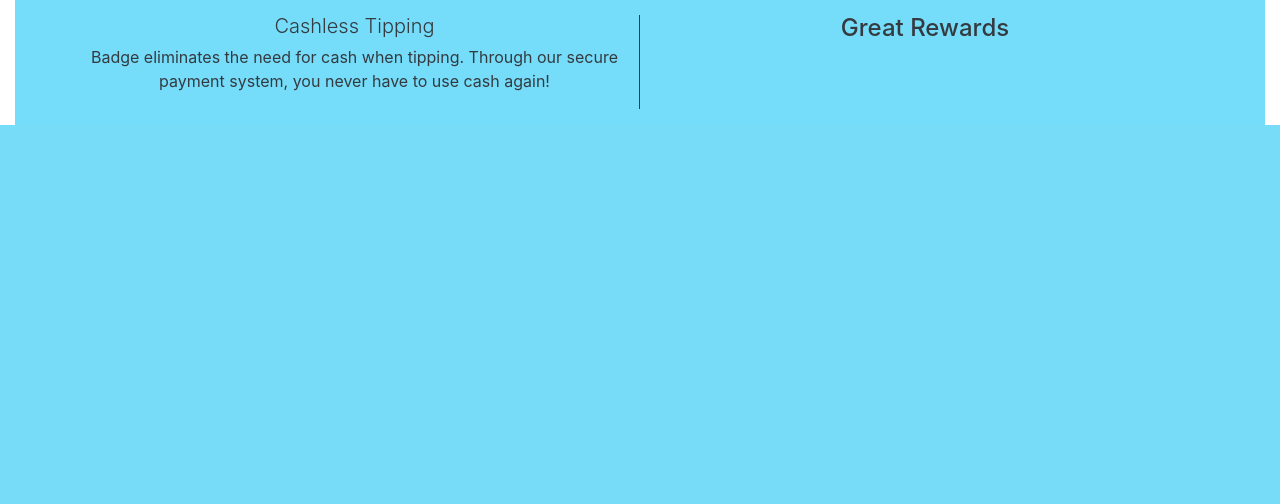
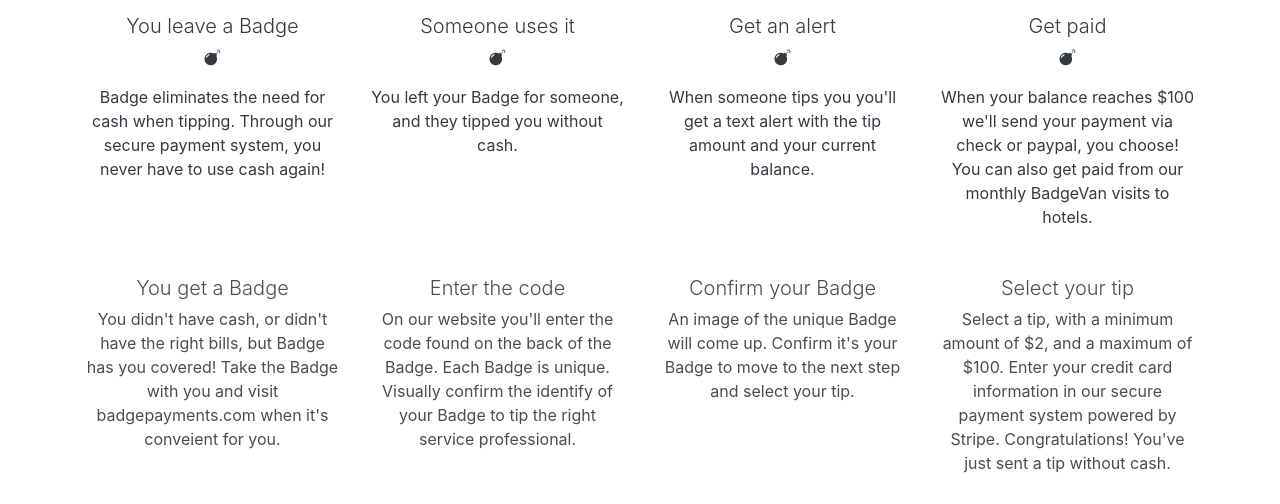
Before and after one commit to nicolehomeier/badge, a PHP site: page / in a window 1280 px wide. Shown: the part 747-1251 px from the top of the page. Before the commit the page ends 872 px from the top, so only its background shows below. Run offline with PHP 8.4, Linux system fonts and the light colour scheme; some libraries are stand-ins or nearby versions.

Commit message:
added sections

```diff
--- a/badge.css
+++ b/badge.css
@@ -1,3 +1,7 @@
+.navbar-nav > li{
+	padding-left: 30px;
+	padding-right: 30px;
+}
 
 body{
   color: rgba(0,0,0,0.7);
@@ -8,12 +12,18 @@ body{
   	url('assets/nik-lanus-41808.jpg') 0% 0%/cover no-repeat
 }
 
+#request {
+  background: linear-gradient(rgba(255,255,255,.7), rgba(255,255,255,0)),
+  	url('assets/aidan-bartos-313782.jpg') 0% 0%/cover no-repeat
+}
+
 .fill-viewport {
   	min-height: 85vh;
 }
 
-#info1{
-		background-color: rgb(117,221,249);
+#how1{
+		text-color: rgb(117,221,249,.8);
+		/* box-shadow: 10px 10px 5px #888888; */
 	}
 
 .badge-blue{
@@ -21,5 +31,6 @@ body{
 }
 
 .bd-right{
+	border-color: rgb(117,221,249,.8);
 	border-right: 1px solid;
 }
--- a/index.html
+++ b/index.html
@@ -7,6 +7,7 @@
 
     <!-- Bootstrap CSS -->
     <link rel="stylesheet" href="https://maxcdn.bootstrapcdn.com/bootstrap/4.0.0-beta/css/bootstrap.min.css" integrity="sha384-/Y6pD6FV/Vv2HJnA6t+vslU6fwYXjCFtcEpHbNJ0lyAFsXTsjBbfaDjzALeQsN6M" crossorigin="anonymous">
+    <link rel="stylesheet" href="https://maxcdn.bootstrapcdn.com/font-awesome/4.5.0/css/font-awesome.min.css">
     <link rel='stylesheet' type='text/css' href='badge.css'>
   </head>
   <body>
@@ -18,8 +19,8 @@
       <span class="navbar-toggler-icon"></span> -->
         <div class="collapse navbar-collapse justify-content-center" id="navbarNav">
           <ul class="navbar-nav">
-            <li class="nav-item"><a class="nav-link" href="#">About</a></li>
-            <li class="nav-item"><a class="nav-link" href="#">FAQ</a></li>
+            <li class="nav-item"><a class="nav-link" href="#">Tip a Badge</a></li>
+            <li class="nav-item"><a class="nav-link" href="#">How it Works</a></li>
             <li class="nav-item"><a class="nav-link" href="#">Request Badges</a></li>
           </ul>
         </div>
@@ -28,9 +29,9 @@
        <section id="intro">
          <div class="container">
           <div class="row fill-viewport align-items-center">
-            <div class="col-12">
-              <h1 class="badge-blue">Scan a Badge</h1>
-              <p>Enter the code found on your Badge below. You'll have a chance to confirm your unique Badge on the next screen.</p>
+            <div class="col-12 col-md-6">
+              <h1 class="badge-blue">Tip with a Badge</h1>
+              <p>Enter the code on your Badge below. You'll confirm your unique Badge on the next screen.</p>
                 <form id="codeinput" class="form-inline">
                   <div class="form-group mx-sm-3">
                     <label for="InputBadgeCode"></label>
@@ -46,21 +47,74 @@
         </div>
        </section>
 
-       <section id="info1" class="text-dark">
+       <section id="how1" class="text-dark">
         <div class="container pt-3 pb-3">
           <div class="row">
-            <div class="col-12 col-md-6 bd-right">
-              <h4 class="text-center lead">Cashless Tipping</h4>
-              <p class="text-center">Badge eliminates the need for cash when tipping. Through our secure payment system, you never have to use cash again!</p>
+            <div class="col-12 col-md-6 col-lg-3 text-center">
+              <h4 class="lead">You leave a Badge</h4>
+              <p><i class="fa fa-bomb"></i></p>
+              <p>Badge eliminates the need for cash when tipping. Through our secure payment system, you never have to use cash again!</p>
             </div>
-            <div class="col-12 col-md-6">
-              <h4 class="text-center">Great Rewards</h4>
-              <p class="text-center"></p>
+            <div class="col-12 col-md-6 col-lg-3 text-center">
+              <h4 class="lead">Someone uses it</h4>
+              <p><i class="fa fa-bomb"></i></p>
+              <p>You left your Badge for someone, and they tipped you without cash.</p>
+            </div>
+            <div class="col-12 col-md-6 col-lg-3 text-center">
+              <h4 class="lead">Get an alert</h4>
+              <p><i class="fa fa-bomb"></i></p>
+              <p>When someone tips you you'll get a text alert with the tip amount and your current balance.</p>
+            </div>
+            <div class="col-12 col-md-6 col-lg-3 text-center">
+              <h4 class="lead">Get paid</h4>
+              <p><i class="fa fa-bomb"></i></p>
+              <p>When your balance reaches $100 we'll send your payment via check or paypal, you choose! You can also get paid from our monthly BadgeVan visits to hotels.</p>
             </div>
           </div>
         </div>
       </section>
-       <section id="footer">
+      <section id="how2">
+        <div class="container pt-3 pb-3">
+          <div class="row">
+            <div class="col-12 col-md-6 col-lg-3 text-center">
+              <h4 class="lead">You get a Badge</h4>
+              <p>You didn't have cash, or didn't have the right bills, but Badge has you covered! Take the Badge with you and visit badgepayments.com when it's conveient for you.</p>
+            </div>
+            <div class="col-12 col-md-6 col-lg-3 text-center">
+              <h4 class="lead">Enter the code</h4>
+              <p>On our website you'll enter the code found on the back of the Badge. Each Badge is unique. Visually confirm the identify of your Badge to tip the right service professional.</p>
+            </div>
+            <div class="col-12 col-md-6 col-lg-3 text-center">
+              <h4 class="lead">Confirm your Badge</h4>
+              <p>An image of the unique Badge will come up. Confirm it's your Badge to move to the next step and select your tip.</p>
+            </div>
+            <div class="col-12 col-md-6 col-lg-3 text-center">
+              <h4 class="lead">Select your tip</h4>
+              <p>Select a tip, with a minimum amount of $2, and a maximum of $100. Enter your credit card information in our secure payment system powered by Stripe. Congratulations! You've just sent a tip without cash.</p>
+            </div>
+          </div>
+        </div>
+      </section>
+       <section id="request">
+         <div class="container">
+          <div class="row fill-viewport align-items-center">
+            <div class="col-12 col-md-6">
+              <h1>Request Badges</h1>
+              <p></p>
+                <form class="form-inline">
+                  <div class="form-group mx-sm-3">
+                    <label for="RequestBadges"></label>
+                    <input type="email" class="form-control"placeholder="email@email.com">
+                  </div>
+                <button type="submit" class="btn btn-primary">Submit</button>
+                </form>
+                <div>
+                  <small id="requestHelp" class="form-text">We never share your contact information with anyone else!</small>
+                </div>
+            </div>
+          </div>
+        </div>
+       </section><section id="footer">
          <div class="row">
 
          </div>
```
